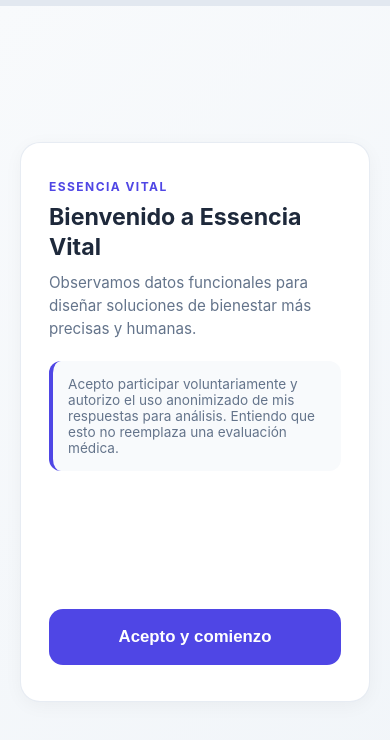
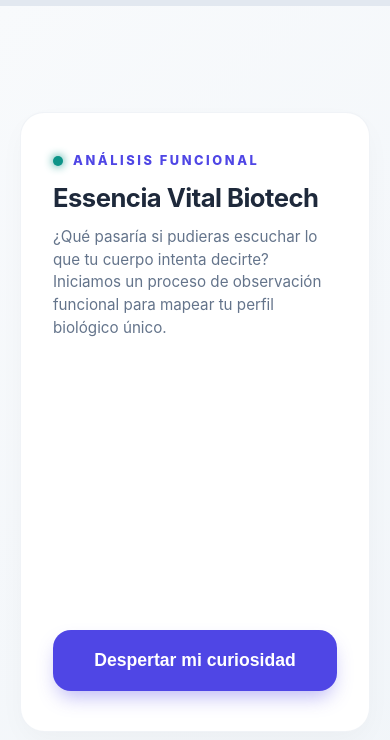
Before and after one commit to 0quepasariasi7-pixel/bienestar-check, a plain HTML site: page index.html in a window 390 px wide. Drawn offline with Linux system fonts and the light colour scheme.

Commit message:
Refactor index.html for layout and style enhancements
Updated styles and structure for improved layout and responsiveness.

```diff
--- a/index.html
+++ b/index.html
@@ -13,8 +13,8 @@
             --text-dark: #1E293B;
             --text-gray: #64748B;
             --white: #ffffff;
-            --shadow-soft: 0 4px 20px -2px rgba(0, 0, 0, 0.05);
-            --radius: 20px;
+            --shadow-soft: 0 10px 30px -5px rgba(0, 0, 0, 0.04);
+            --radius: 24px;
         }
 
         * { box-sizing: border-box; -webkit-tap-highlight-color: transparent; }
@@ -52,63 +52,75 @@
             justify-content: center;
             align-items: center;
             padding: 20px;
-            max-width: 480px;
+            max-width: 500px;
             margin: 0 auto;
             width: 100%;
         }
 
         .card {
             background: var(--white);
-            padding: 36px 28px;
+            padding: 40px 32px;
             border-radius: var(--radius);
             box-shadow: var(--shadow-soft);
             width: 100%;
-            min-height: 560px;
+            min-height: 620px;
             display: flex;
             flex-direction: column;
             justify-content: space-between;
-            animation: fadeIn 0.4s ease-out;
-            border: 1px solid rgba(226, 232, 240, 0.8);
+            animation: slideUp 0.5s ease-out;
+            border: 1px solid rgba(226, 232, 240, 0.5);
         }
 
-        @keyframes fadeIn {
-            from { opacity: 0; transform: translateY(10px); }
+        @keyframes slideUp {
+            from { opacity: 0; transform: translateY(20px); }
             to { opacity: 1; transform: translateY(0); }
         }
 
+        .brand-header {
+            display: flex;
+            align-items: center;
+            gap: 10px;
+            margin-bottom: 15px;
+        }
+
+        .dot { width: 10px; height: 10px; background: var(--accent); border-radius: 50%; box-shadow: 0 0 10px var(--accent); }
+
         .brand-label {
-            font-size: 0.75rem;
+            font-size: 0.8rem;
             text-transform: uppercase;
-            letter-spacing: 0.12em;
+            letter-spacing: 0.2em;
             color: var(--primary);
-            font-weight: 700;
-            margin-bottom: 8px;
-            display: block;
+            font-weight: 800;
         }
 
         .question-text {
-            font-size: 1.45rem;
+            font-size: 1.6rem;
             font-weight: 700;
             color: var(--text-dark);
-            line-height: 1.3;
-            margin-bottom: 10px;
+            line-height: 1.2;
+            margin-bottom: 12px;
+            letter-spacing: -0.02em;
         }
 
         .subtitle {
             font-size: 0.95rem;
             color: var(--text-gray);
-            margin-bottom: 20px;
+            margin-bottom: 24px;
             line-height: 1.5;
         }
 
-        .consent-box {
-            background: #F8FAFC;
-            padding: 15px;
-            border-radius: 12px;
-            font-size: 0.85rem;
-            color: var(--text-gray);
-            margin-bottom: 20px;
+        .insight-box {
+            background: #EEF2FF;
             border-left: 4px solid var(--primary);
+            padding: 16px;
+            border-radius: 0 16px 16px 0;
+            font-size: 0.88rem;
+            color: #3730A3;
+            margin-bottom: 24px;
+            display: flex;
+            gap: 10px;
+            line-height: 1.4;
+            font-style: italic;
         }
 
         .options-grid {
@@ -120,49 +132,56 @@
         .btn-option {
             background: #F8FAFC;
             border: 2px solid #F1F5F9;
-            border-radius: 14px;
-            padding: 14px 18px;
+            border-radius: 16px;
+            padding: 16px 20px;
             font-size: 0.95rem;
             font-weight: 600;
             text-align: left;
             cursor: pointer;
             transition: all 0.2s ease;
             color: var(--text-dark);
+            display: flex;
+            justify-content: space-between;
+            align-items: center;
         }
 
-        .btn-option:hover { border-color: var(--primary); background: var(--white); }
+        .btn-option:hover {
+            border-color: var(--primary);
+            background: #EEF2FF;
+            transform: translateX(6px);
+        }
 
         .btn-primary {
             background: var(--primary);
             color: white;
             border: none;
-            padding: 18px;
-            border-radius: 14px;
-            font-size: 1.05rem;
-            font-weight: 600;
+            padding: 20px;
+            border-radius: 18px;
+            font-size: 1.1rem;
+            font-weight: 700;
             width: 100%;
             cursor: pointer;
+            box-shadow: 0 10px 20px -5px rgba(79, 70, 229, 0.4);
         }
 
         .input-text {
             width: 100%;
-            padding: 16px;
+            padding: 18px;
             border: 2px solid #E2E8F0;
-            border-radius: 12px;
+            border-radius: 16px;
             font-size: 1rem;
             outline: none;
+            margin-top: 10px;
         }
 
         .hidden { display: none; }
         .spinner {
-            width: 20px; height: 20px;
-            border: 2px solid rgba(255,255,255,0.3);
-            border-top: 2px solid white;
+            width: 22px; height: 22px;
+            border: 3px solid rgba(255,255,255,0.3);
+            border-top: 3px solid white;
             border-radius: 50%;
             animation: spin 0.8s linear infinite;
             display: inline-block;
-            margin-left: 10px;
-            vertical-align: middle;
         }
         @keyframes spin { to { transform: rotate(360deg); } }
     </style>
@@ -177,29 +196,16 @@
 
     <script>
         const SCRIPT_URL = "https://script.google.com/macros/s/AKfycbz_Rl8NFpEZJQI4rLlR-8ndkZ90WBuNZCV2M2qzGqjuc1sUZUyx6BEM4w7CthjyD92EGA/exec";
-
-        // Mensaje estándar para celdas que no corresponden al camino del usuario
         const NO_APLICA = "No corresponde por perfil";
 
         const state = {
             step: 0,
             answers: {
-                Fecha: '',
-                Edad: '',
-                Sexo: '',
-                Trabajo: '',
-                Pantalla: '',
-                Energia: '',
-                Sueño: '',
-                Estres: '',
-                Foco: '',
-                Estres_Nocturno: NO_APLICA,
-                Cambios_Humor: NO_APLICA,
-                Fatiga_Mental: NO_APLICA,
-                Lagunas_Mentales: NO_APLICA,
-                Recuperacion: NO_APLICA,
-                Molestias_Fisicas: NO_APLICA,
-                Email: 'No proporcionado'
+                Fecha: '', Edad: '', Sexo: '', Trabajo: '', Pantalla: '',
+                Energia: '', Sueño: '', Estres: '', Foco: '',
+                Estres_Nocturno: NO_APLICA, Cambios_Humor: NO_APLICA,
+                Fatiga_Mental: NO_APLICA, Lagunas_Mentales: NO_APLICA,
+                Recuperacion: NO_APLICA, Molestias_Fisicas: NO_APLICA, Email: ''
             },
             queue: [],
             loading: false
@@ -209,33 +215,83 @@
             {
                 id: 'welcome',
                 type: 'info',
-                title: 'Bienvenido a Essencia Vital',
-                subtitle: 'Observamos datos funcionales para diseñar soluciones de bienestar más precisas y humanas.',
-                consent: 'Acepto participar voluntariamente y autorizo el uso anonimizado de mis respuestas para análisis. Entiendo que esto no reemplaza una evaluación médica.',
-                btn: 'Acepto y comienzo'
+                title: 'Essencia Vital Biotech',
+                subtitle: '¿Qué pasaría si pudieras escuchar lo que tu cuerpo intenta decirte? Iniciamos un proceso de observación funcional para mapear tu perfil biológico único.',
+                btn: 'Despertar mi curiosidad'
             },
-            { id: 'Edad', type: 'choice', title: 'Rango etario', subtitle: 'La edad biológica influye en la respuesta metabólica.', options: [{l:'🐣 18 a 34 años', v:'18-34'}, {l:'👨‍💻 35 a 44 años', v:'35-44'}, {l:'🧘‍♂️ 45 a 60 años', v:'45-60'}, {l:'🌟 Más de 60 años', v:'Mas 60'}] },
-            { id: 'Sexo', type: 'choice', title: 'Sexo biológico', subtitle: 'Dato necesario para identificar perfiles fisiológicos.', options: [{l:'Femenino', v:'Femenino'}, {l:'Masculino', v:'Masculino'}, {l:'Otro', v:'Otro'}, {l:'No responder', v:'No_Responde'}] },
-            { id: 'Trabajo', type: 'choice', title: 'Actividad principal', subtitle: 'Tu entorno laboral define gran parte de tu gasto energético.', options: [{l:'🪑 Sedentario', v:'Sedentario'}, {l:'🏃 Mixto', v:'Mixto'}, {l:'💪 Físico intenso', v:'Fisico'}] },
-            { id: 'Pantalla', type: 'choice', title: 'Exposición digital', subtitle: 'Horas estimadas frente a dispositivos al día.', options: [{l:'☀️ < 4h', v:'<4'}, {l:'⛅ 4 a 8h', v:'4-8'}, {l:'🌑 > 8h', v:'>8'}] },
-            { id: 'Energia', type: 'choice', title: 'Energía diaria', subtitle: 'Observar tu vitalidad ayuda a entender tu ritmo metabólico.', options: [{l:'⚡ Plena', v:5}, {l:'🔋 Estable', v:4}, {l:'😐 Regular', v:3}, {l:'🐢 Baja', v:2}] },
-            { id: 'Sueño', type: 'choice', title: 'Calidad del sueño', subtitle: 'La profundidad del descanso es un indicador de reparación.', options: [{l:'🛌 Reparador', v:'Excelente'}, {l:'😴 Suficiente', v:'Bueno'}, {l:'🤔 Irregular', v:'Regular'}, {l:'😫 Pobre', v:'Malo'}] },
-            { id: 'Estres', type: 'choice', title: 'Nivel de estrés', subtitle: 'Percepción de tensión en tu entorno actual.', options: [{l:'🧘 Calma (1-2)', v:2}, {l:'😐 Moderado (3)', v:3}, {l:'🤯 Alto (4-5)', v:5}] },
-            { id: 'Foco', type: 'choice', title: 'Claridad mental', subtitle: 'Capacidad de enfoque en tareas demandantes.', options: [{l:'🎯 Enfoque nítido', v:'Alto'}, {l:'💡 Fluido', v:'Medio'}, {l:'Disperso', v:'Bajo'}] }
+            {
+                id: 'Edad',
+                type: 'choice',
+                title: 'Etapa de Vida',
+                subtitle: 'El tiempo redefine nuestra arquitectura biológica. ¿En qué fase de tu evolución te encuentras?',
+                options: [{l:'🐣 18 a 34 años', v:'18-34'}, {l:'👨‍💻 35 a 44 años', v:'35-44'}, {l:'🧘‍♂️ 45 a 60 años', v:'45-60'}, {l:'🌟 Más de 60 años', v:'Mas 60'}]
+            },
+            {
+                id: 'Sexo',
+                type: 'choice',
+                title: 'Identidad Biológica',
+                subtitle: 'Las rutas metabólicas y el balance hormonal varían según nuestro perfil de nacimiento.',
+                options: [{l:'♀️ Femenino', v:'Femenino'}, {l:'♂️ Masculino', v:'Masculino'}, {l:'🔒 Prefiero no responder', v:'No definido'}]
+            },
+            {
+                id: 'Trabajo',
+                type: 'choice',
+                title: 'Entorno de Actividad',
+                subtitle: '¿Cómo es tu dinámica diaria dominante? Tu postura dicta tu respuesta inflamatoria.',
+                options: [{l:'🪑 Sedentario (Oficina)', v:'Sedentario'}, {l:'🏃 Mixto (Movimiento)', v:'Mixto'}, {l:'💪 Físico Intenso', v:'Fisico'}]
+            },
+            {
+                id: 'Pantalla',
+                type: 'choice',
+                title: 'Exposición Digital',
+                subtitle: 'La luz azul y la sobreestimulación visual afectan directamente tu ritmo circadiano.',
+                options: [{l:'📱 Menos de 4h', v:'Baja'}, {l:'💻 4 a 8h', v:'Media'}, {l:'📡 Más de 8h', v:'Alta'}]
+            },
+            {
+                id: 'Energia',
+                type: 'choice',
+                title: 'Tu Motor Interno',
+                subtitle: '¿Cómo calificarías tu disponibilidad de energía real para enfrentar tus desafíos diarios?',
+                insight: 'La energía no es solo descanso; es la eficiencia de tus mitocondrias transformando nutrientes en vitalidad.',
+                options: [{l:'⚡ Plena', v:5}, {l:'🔋 Estable', v:4}, {l:'😐 Regular', v:3}, {l:'🐢 Baja', v:2}]
+            },
+            {
+                id: 'Sueño',
+                type: 'choice',
+                title: 'Reparación Silenciosa',
+                subtitle: 'El sueño es el taller donde tu cuerpo se reconstruye. ¿Qué tan efectiva es tu pausa?',
+                insight: 'Un sueño interrumpido impide que el sistema de limpieza cerebral (glinfático) complete su ciclo.',
+                options: [{l:'🛌 Reparador', v:'Excelente'}, {l:'😴 Suficiente', v:'Bueno'}, {l:'🤔 Irregular', v:'Regular'}, {l:'😫 Pobre', v:'Malo'}]
+            },
+            {
+                id: 'Estres',
+                type: 'choice',
+                title: 'Carga de Estrés',
+                subtitle: 'El estrés es química pura. ¿Cuánta tensión percibe tu sistema nervioso actualmente?',
+                insight: 'El cortisol elevado de forma sostenida agota tus reservas de antioxidantes esenciales.',
+                options: [{l:'🧘 Calma (1-2)', v:2}, {l:'😐 Moderado (3)', v:3}, {l:'🤯 Alto (4-5)', v:5}]
+            },
+            {
+                id: 'Foco',
+                type: 'choice',
+                title: 'Claridad y Enfoque',
+                subtitle: 'La niebla mental es el resultado de un cerebro intentando operar bajo micro-inflamación.',
+                options: [{l:'🎯 Nítido', v:'Alto'}, {l:'💡 Fluido', v:'Medio'}, {l:'🌫️ Disperso', v:'Bajo'}]
+            }
         ];
 
-        const extraModules = {
+        const deepDive = {
             estres: [
-                { id: 'Estres_Nocturno', type: 'choice', title: 'Actividad nocturna', subtitle: '¿Sientes que tu mente sigue activa al intentar dormir?', options: [{l:'🌙 Frecuente', v:'Si'}, {l:'✅ Rara vez', v:'No'}] },
-                { id: 'Cambios_Humor', type: 'choice', title: 'Estabilidad del ánimo', subtitle: '¿Has notado variaciones frecuentes en tu humor?', options: [{l:'🎢 Sí', v:'Si'}, {l:'🧘 No', v:'No'}] }
+                { id: 'Estres_Nocturno', type: 'choice', title: 'Persistencia Mental', subtitle: '¿Sientes que tu mente persiste activa incluso al intentar la pausa nocturna?', insight: 'La incapacidad de desconectar sugiere que tu balance de melatonina está siendo bloqueado por cortisol residual.', options: [{l:'🌙 Sí, frecuente', v:'Si'}, {l:'✅ No, desconecto', v:'No'}] },
+                { id: 'Cambios_Humor', type: 'choice', title: 'Estabilidad Emocional', subtitle: '¿Notas variaciones en tu estado de ánimo sin una causa externa clara?', options: [{l:'🎢 Sí, a veces', v:'Si'}, {l:'🧘 No, estable', v:'No'}] }
             ],
             cognitivo: [
-                { id: 'Fatiga_Mental', type: 'choice', title: 'Cansancio cognitivo', subtitle: '¿Sientes agotamiento mental antes de terminar el día?', options: [{l:'🧠 Sí, frecuente', v:'Si'}, {l:'🛡️ No realmente', v:'No'}] },
-                { id: 'Lagunas_Mentales', type: 'choice', title: 'Presencia', subtitle: '¿Experimentas lapsos de olvido o distracción?', options: [{l:'🧠 A veces', v:'Si'}, {l:'🛡️ No', v:'No'}] }
+                { id: 'Fatiga_Mental', type: 'choice', title: 'Resistencia Cognitiva', subtitle: '¿Aparece el agotamiento mental antes de que termine tu jornada?', insight: 'El agotamiento precoz es la señal de alarma de una inflamación sistémica afectando tu rendimiento.', options: [{l:'🧠 Sí, aparece pronto', v:'Si'}, {l:'🛡️ No, resisto bien', v:'No'}] },
+                { id: 'Lagunas_Mentales', type: 'choice', title: 'Presencia Mental', subtitle: '¿Experimentas lapsos de olvido o distracciones momentáneas?', options: [{l:'🧠 A veces', v:'Si'}, {l:'🛡️ No, presente', v:'No'}] }
             ],
             longevidad: [
-                { id: 'Recuperacion', type: 'choice', title: 'Capacidad de recuperación', subtitle: 'Tiempo estimado para volver a la calma tras el esfuerzo.', options: [{l:'🚀 Rápida', v:'Rapida'}, {l:'🐢 Lenta', v:'Lenta'}] },
-                { id: 'Molestias_Fisicas', type: 'choice', title: 'Sensibilidad física', subtitle: '¿Sientes molestias recurrentes sin causa aparente?', options: [{l:'🤕 Sí', v:'Si'}, {l:'✨ No', v:'No'}] }
+                { id: 'Recuperacion', type: 'choice', title: 'Capacidad de Retorno', subtitle: '¿Qué tan rápido recuperas el equilibrio tras un esfuerzo físico o emocional?', options: [{l:'🚀 Rápida', v:'Rapida'}, {l:'🐢 Lenta', v:'Lenta'}] },
+                { id: 'Molestias_Fisicas', type: 'choice', title: 'Sensibilidad Corporal', subtitle: '¿Existen molestias físicas recurrentes en articulaciones o espalda?', insight: 'El dolor sin trauma suele ser el lenguaje de una inflamación instalada en el tejido conectivo.', options: [{l:'🤕 Sí, existen', v:'Si'}, {l:'✨ No, me siento bien', v:'No'}] }
             ]
         };
 
@@ -249,10 +305,10 @@
 
             let html = `<div class="card">
                 <div>
-                    <span class="brand-label">Essencia Vital</span>
+                    <div class="brand-header"><div class="dot"></div><span class="brand-label">Análisis Funcional</span></div>
                     <div class="question-text">${q.title}</div>
                     <div class="subtitle">${q.subtitle || ''}</div>
-                    ${q.consent ? `<div class="consent-box">${q.consent}</div>` : ''}
+                    ${q.insight ? `<div class="insight-box"><span>✦</span><div>${q.insight}</div></div>` : ''}
                 </div>`;
 
             if (q.type === 'info') {
@@ -260,7 +316,7 @@
             } else {
                 html += `<div class="options-grid">`;
                 q.options.forEach(o => {
-                    html += `<button class="btn-option" onclick="save('${q.id}', '${o.v}')">${o.l}</button>`;
+                    html += `<button class="btn-option" onclick="save('${q.id}', '${o.v}')"><span>${o.l}</span><span>→</span></button>`;
                 });
                 html += `</div>`;
             }
@@ -269,16 +325,10 @@
 
         function save(id, v) {
             state.answers[id] = v;
-            // Al responder la última pregunta base (Foco), decidimos los extras
             if (id === 'Foco') {
-                let extrasParaAgregar = [];
-                if (state.answers.Estres >= 4) extrasParaAgregar.push(...extraModules.estres);
-                if (state.answers.Foco === 'Bajo') extrasParaAgregar.push(...extraModules.cognitivo);
-                if (state.answers.Edad === '45-60' || state.answers.Edad === 'Mas 60') extrasParaAgregar.push(...extraModules.longevidad);
-
-                if(extrasParaAgregar.length > 0) {
-                    state.queue.push(...extrasParaAgregar);
-                }
+                if (state.answers.Estres >= 4) state.queue.push(...deepDive.estres);
+                if (state.answers.Foco === 'Bajo') state.queue.push(...deepDive.cognitivo);
+                if (state.answers.Edad === '45-60' || state.answers.Edad === 'Mas 60') state.queue.push(...deepDive.longevidad);
             }
             next();
         }
@@ -290,14 +340,14 @@
             document.getElementById('app').innerHTML = `
                 <div class="card">
                     <div>
-                        <span class="brand-label">Essencia Vital</span>
-                        <div class="question-text">Apreciamos tu aporte</div>
-                        <div class="subtitle">Tus respuestas nos ayudan a diseñar bienestar con precisión biotecnológica.</div>
-                        <div style="font-weight:600; margin-bottom:8px; font-size:0.9rem;">Email (opcional):</div>
-                        <input type="email" id="mail" class="input-text" placeholder="Para recibir tu perfil">
+                        <div class="brand-header"><div class="dot"></div><span class="brand-label">Fase de Integración</span></div>
+                        <div class="question-text">Observación Completada</div>
+                        <div class="subtitle">Hemos mapeado tus vectores biológicos. Para recibir tu reporte personalizado de Essencia Vital, ingresa tu email de contacto.</div>
+                        <div style="font-weight:700; margin-bottom:12px; font-size:0.9rem; color:var(--primary);">EMAIL PARA TU REPORTE:</div>
+                        <input type="email" id="mail" class="input-text" placeholder="ejemplo@correo.com">
                     </div>
                     <button class="btn-primary" id="sendBtn" onclick="send()">
-                        <span id="t">Finalizar</span><span id="s" class="spinner hidden"></span>
+                        <span id="t">Activar mi Perfil Funcional</span><span id="s" class="spinner hidden"></span>
                     </button>
                 </div>`;
         }
@@ -305,11 +355,10 @@
         async function send() {
             if (state.loading) return;
             state.loading = true;
-            document.getElementById('t').innerText = "Procesando...";
+            document.getElementById('t').innerText = "Procesando datos...";
             document.getElementById('s').classList.remove('hidden');
 
-            const emailInp = document.getElementById('mail').value.trim();
-            if(emailInp) state.answers.Email = emailInp;
+            state.answers.Email = document.getElementById('mail').value || 'Anónimo';
             state.answers.Fecha = new Date().toLocaleString('es-ES');
 
             try {
@@ -318,10 +367,13 @@
             } catch (e) { console.error(e); }
 
             document.getElementById('app').innerHTML = `
-                <div class="card" style="text-align:center; justify-content:center;">
-                    <div style="font-size:3rem; margin-bottom:20px;">🌿</div>
-                    <div class="question-text">Completado</div>
-                    <div class="subtitle">Gracias por ser parte de Essencia Vital. Tus datos han sido procesados.</div>
+                <div class="card" style="text-align:center; justify-content:center; align-items:center;">
+                    <div style="font-size:4.5rem; margin-bottom:24px;">🧬</div>
+                    <div class="question-text">Perfil Integrado</div>
+                    <div class="subtitle">Tus datos biológicos ya forman parte de nuestra base de análisis funcional. El reporte será enviado a tu bandeja de entrada.</div>
+                    <div class="insight-box" style="background:#F0FDF4; border-color:#22C55E; color:#166534; font-style:normal; border-left:4px solid #166534;">
+                        Has dado el primer paso hacia una consciencia biológica superior.
+                    </div>
                 </div>`;
         }
 
```
